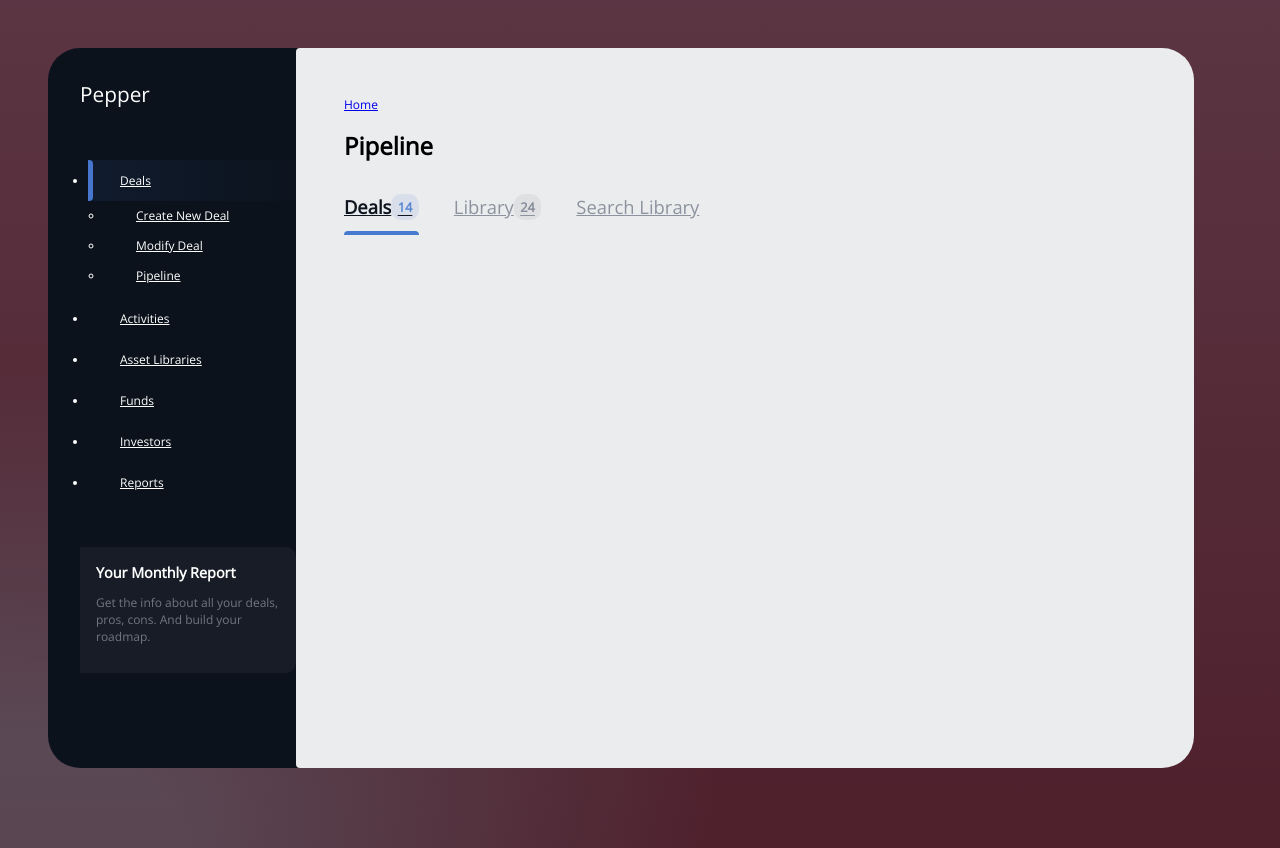
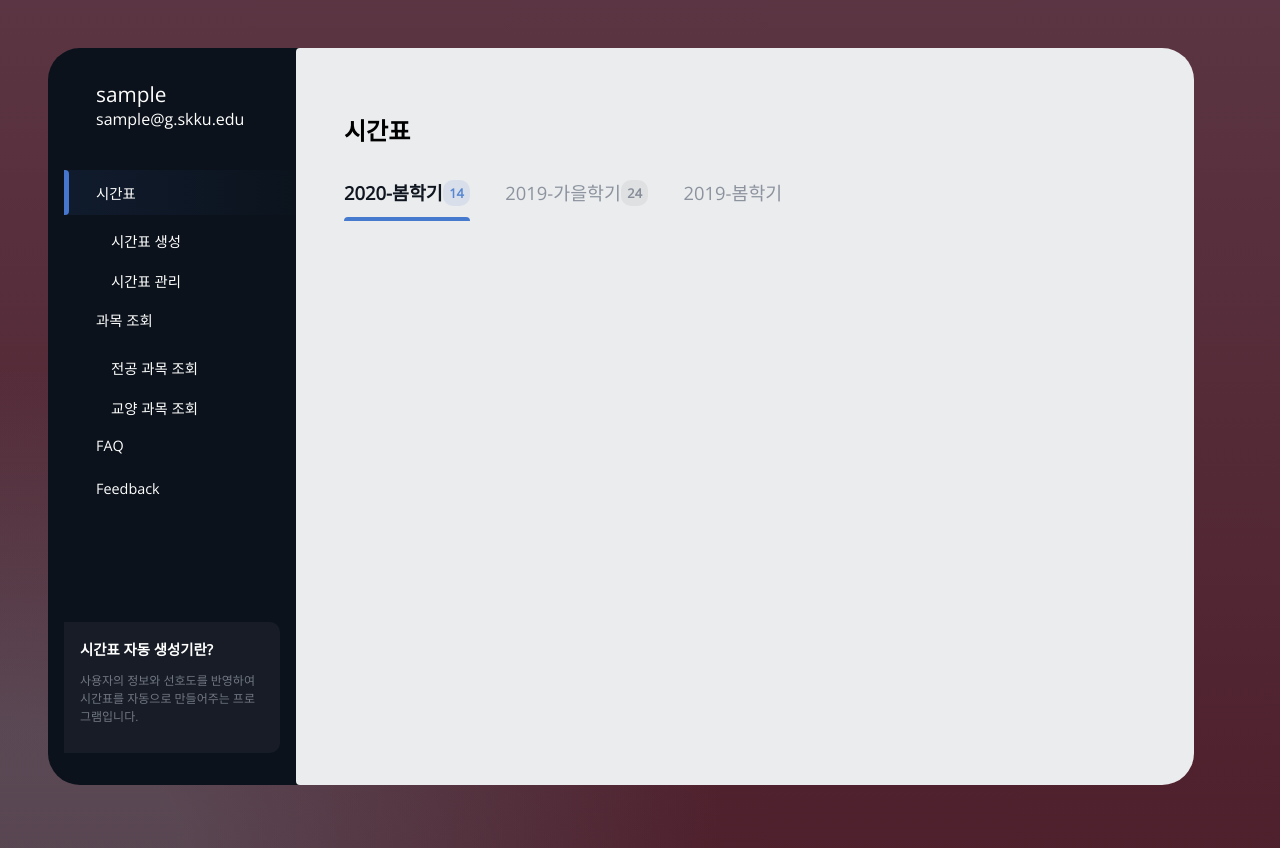
Before and after one commit to 20SKKUGraduationProject/Web, a Django app: template frontend/templates/options.html in a window 1280 px wide. Run offline with Django 3.2, Linux system fonts and the light colour scheme; the template is opened without the code that fills it: most values are stand-ins (such as "Sample title", 1, 10 or a date in 2020).

Commit message:
Add timetable page

```diff
--- a/frontend/static/css/options.css
+++ b/frontend/static/css/options.css
@@ -25,23 +25,39 @@ body {
     border-bottom-left-radius: 2rem;
     display: flex;
     flex-direction: column;
+    text-decoration: none;
 }
 .site-nav a {
     color: inherit;
+    text-decoration: none;
+    font-size: 0.9rem;
+    font-weight: 500;
 }
 
-.site-nav ul li a {
+.site-nav li{
+    list-style-type: none;
+}
+
+.site-nav ul{
+    list-style-type: none;
+}
+
+.site-nav div{
+    margin-left: 1rem;
+}
+
+.site-nav div li a {
     display: block;
     padding: 0.75rem 0.5rem 0.75rem 2rem;
     position: relative;
 }
-.site-nav ul li a:hover, .site-nav ul li a:focus {
+.site-nav div li a:hover, .site-nav div li a:focus {
     color: #4371c5;
 }
-.site-nav ul li.active > a {
+.site-nav div li.active > a {
     background: linear-gradient(to right, #101b2d, transparent);
 }
-.site-nav ul li.active > a::before {
+.site-nav div li.active > a::before {
     content: "";
     position: absolute;
     left: 0;
@@ -52,14 +68,15 @@ body {
     border-top-right-radius: 4px;
     border-bottom-right-radius: 4px;
 }
-.site-nav ul ul {
-    padding-left: 1rem;
-    margin-bottom: 0.5rem;
+.site-nav div ul {
+    margin-bottom: 0.2rem;
+    padding-inline-start: 15px;
 }
-.site-nav ul ul a {
-    padding-top: 0.4rem;
-    padding-bottom: 0.4rem;
+.site-nav div ul a {
+    padding-top: 0.2rem;
+    padding-bottom: 0.2rem;
 }
+
 .note {
     width: calc(100% - 6rem);
     margin: 2rem;
@@ -67,6 +84,7 @@ body {
     border-top-right-radius: 10px;
     border-bottom-right-radius: 10px;
     padding: 1rem;
+    margin-top: 40%;
 }
 .note h3 {
     font-size: 0.9rem;
@@ -81,6 +99,12 @@ body {
     margin: 2rem 0 2rem 0;
     padding: 0 2.5rem 0.5rem 2rem;
     width: calc(100% - 3rem);
+}
+
+.name p{
+    margin: 0;
+    padding: 0;
+    font-size: 1rem;
 }
 
 .name::after {
@@ -113,6 +137,7 @@ main > header {
     font-size: 1.15rem;
     color: #8c939e;
     position: relative;
+    text-decoration: none;
 }
 .nav-tabs a.active {
     color: #101620;
--- a/frontend/templates/options.html
+++ b/frontend/templates/options.html
@@ -8,36 +8,34 @@
 <body>
   <div class="site-wrap">
     <nav class="site-nav">
-      <div class="name">Pepper</div>
-      <ul>
-        <li class="active">
-          <a href="#">Deals</a>
-          <ul>
-            <li><a href="#0">Create New Deal</a></li>
-            <li><a href="#0">Modify Deal</a></li>
-            <li><a href="#0">Pipeline</a></li>
-          </ul>
+      <div class="name">
+        {{ userNameKo }}
+        <p>{{ username }}@g.skku.edu</p>
+      </div>
+      <div class="nav-menu">
+        <li class="active"><a href="#">시간표</a>
+          <ul><a href="#0">시간표 생성</a></ul>
+          <ul><a href="#0">시간표 관리</a></ul>
         </li>
-        <li><a href="#0">Activities</a></li>
-        <li><a href="#0">Asset Libraries</a></li>
-        <li><a href="#0">Funds</a></li>
-        <li><a href="#0">Investors</a></li>
-        <li><a href="#0">Reports</a></li>
-      </ul>
-
+        <li><a href="#">과목 조회</a>
+          <ul><a href="#0">전공 과목 조회</a></ul>
+          <ul><a href="#0">교양 과목 조회</a></ul>
+        </li>
+        <li><a href="#0">FAQ</a></li>
+        <li><a href="#0">Feedback </a></li>
+      </div>
       <div class="note">
-        <h3>Your Monthly Report</h3>
-        <p>Get the info about all your deals, pros, cons. And build your roadmap.</p>
+        <h3>시간표 자동 생성기란?</h3>
+        <p>사용자의 정보와 선호도를 반영하여 시간표를 자동으로 만들어주는 프로그램입니다.</p>
       </div>
     </nav>
     <main>
       <header>
-        <div class="breadcrumbs"><a href="#0/">Home</a></div>
-        <h1 class="title">Pipeline</h1>
+        <h1 class="title">시간표</h1>
         <nav class="nav-tabs">
-          <a href="#0" class="active">Deals<span>14</span></a>
-          <a href="#0">Library<span>24</span></a>
-          <a href="#0">Search Library</a>
+          <a href="#0" class="active">2020-봄학기<span>14</span></a>
+          <a href="#0">2019-가을학기<span>24</span></a>
+          <a href="#0">2019-봄학기</a>
         </nav>
       </header>
 
```
Also changed, not shown: backend/login/views.py (+8 -7 lines).
